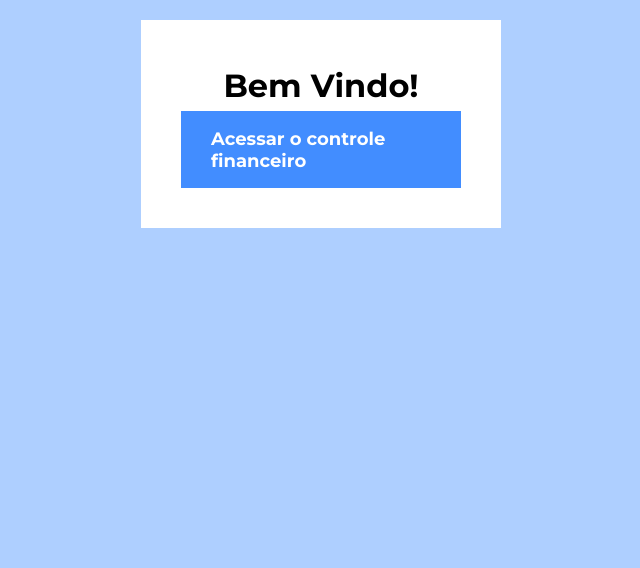
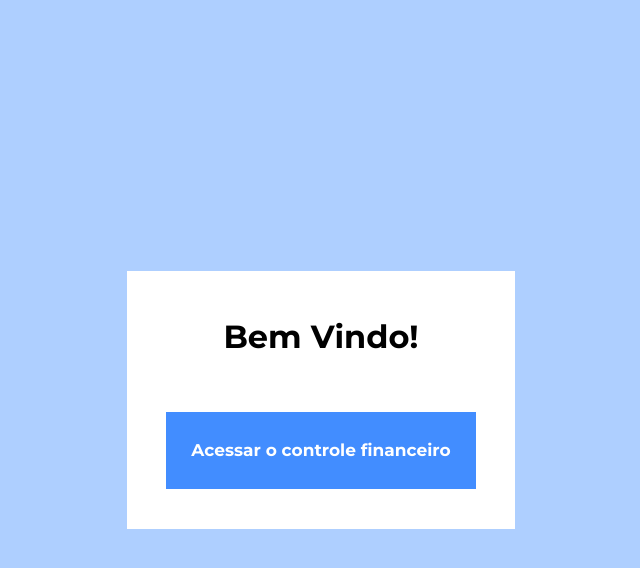
Before and after one commit to JoseMartins0808/Angular_Finances_Page, an Angular app: page / in a window 1280 px wide. Shown: the top 568 px of the page, without its empty margins (319-959 px from the left). Built offline with nearby package versions, Linux system fonts and the light colour scheme.

Commit message:
feat: container styles

```diff
--- a/src/app/components/transaction-card/transaction-card.component.html
+++ b/src/app/components/transaction-card/transaction-card.component.html
@@ -5,7 +5,8 @@
         <p class="paragraph">{{transaction.description}}</p>
     </div>
     <div>
-        <span class="paragraph">{{transaction.type}}</span>
+        <span *ngIf="transaction.type === 'input'" class="paragraph">Entrada/Receita</span>
+        <span *ngIf="transaction.type === 'output'" class="paragraph">Saída/Despesa</span>
         <button (click)="deleteTransaction()">
             <span class="material-symbols-outlined">
                 delete
--- a/src/app/pages/home/home.component.html
+++ b/src/app/pages/home/home.component.html
@@ -1,8 +1,10 @@
 <main>
     <div class="container sm">
-        <div class="box">
-            <h1 class="title one center">Bem Vindo!</h1>
-            <a routerLink="/transactions" class="btn solid lg">Acessar o controle financeiro</a>
+        <div class="flex-box">
+            <div class="box">
+                <h1 class="title one center">Bem Vindo!</h1>
+                <a routerLink="/transactions" class="btn solid lg full">Acessar o controle financeiro</a>
+            </div>
         </div>
     </div>
 </main>
--- a/src/app/pages/home/home.component.sass
+++ b/src/app/pages/home/home.component.sass
@@ -0,0 +1,9 @@
+.flex-box
+    display: flex
+    align-items: center
+    justify-content: center
+    height: calc( 100vh - 40px )
+
+    .box
+        h1
+            margin-bottom: 50px
--- a/src/app/pages/transactions/transactions.component.html
+++ b/src/app/pages/transactions/transactions.component.html
@@ -1,13 +1,16 @@
 <main>
     <div class="container">
+        <div class="flex-box">
             <div class="box">
                 <h1 class="title one">Cadastre aqui a sua transação</h1>
                 <app-register-transaction-form></app-register-transaction-form>
             </div>
             <app-total-display></app-total-display>
-        <ul>
+            <ul *ngIf="transactionList.length > 0" class="transaction-list">
                 <app-transaction-card *ngFor="let transaction of transactionList"
                     [transaction]="transaction"></app-transaction-card>
             </ul>
+            <p *ngIf="transactionList.length === 0" class="paragraph">Cadastre suas transações</p>
+        </div>
     </div>
 </main>
--- a/src/app/pages/transactions/transactions.component.sass
+++ b/src/app/pages/transactions/transactions.component.sass
@@ -0,0 +1,11 @@
+.flex-box
+    display: flex
+    // justify-content:
+    flex-direction: column
+    gap: 25px
+    padding: 60px 0
+
+    .transaction-list
+        display: flex
+        flex-direction: column
+        gap: 12px
--- a/src/styles/button.sass
+++ b/src/styles/button.sass
@@ -5,7 +5,10 @@
 
     font-family: $font-family
     font-weight: 700
-    font-size: 1.125rem
+    font-size: clamp(.9375rem, 2vw, 1.0625rem)
+
+    text-align: center
+    line-height: 1.4
 
     transition: .4s
 
@@ -21,7 +24,7 @@
         height: 3.625rem
 
     &.lg
-        padding: 0 30px
+        padding: 0 clamp(20px, 2vw, 30px)
         height: 4.8125rem
 
     &.full
--- a/src/styles/grid.sass
+++ b/src/styles/grid.sass
@@ -5,8 +5,8 @@
     max-width: 820px
 
     &.sm
-        max-width: 400px
+        max-width: 450px
 
 .box
     background-color: $color-white
-    padding: 40px
+    padding: 40px clamp(20px, 3vw, 40px)
--- a/src/styles/typography.sass
+++ b/src/styles/typography.sass
@@ -5,10 +5,10 @@
     color: $color-black
 
     &.one
-        font-size: 2rem
+        font-size: clamp(1.5rem, 3vw, 2rem)
 
     &.two
-        font-size: 1.75rem
+        font-size: clamp(1.4rem, 3vw, 1.75rem)
 
     &.center
         text-align: center
```
Lines whose indentation alone changed are shown as unchanged.
